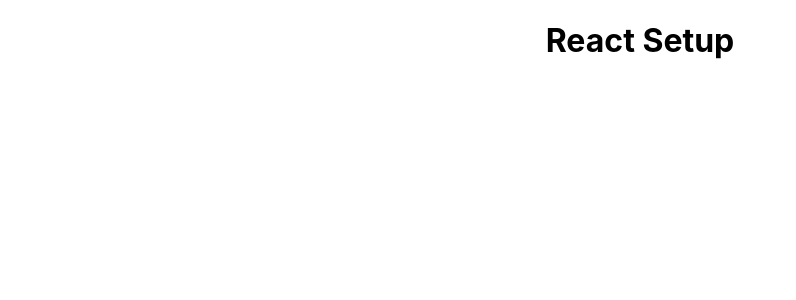
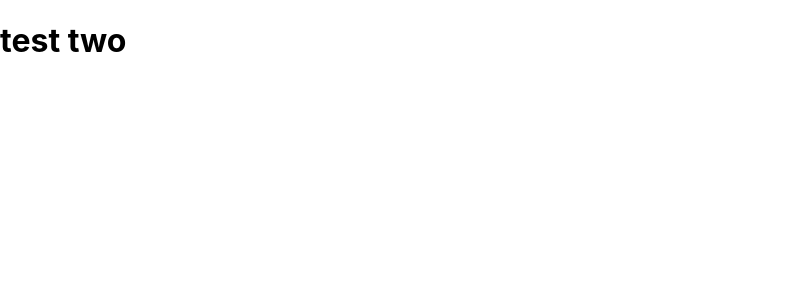
Before and after one commit to ana-liebert/blueprint-assessment, a React (Create React App) app: page /exercise2 in a window 1280 px wide. Shown: the top 300 px of the page, without its empty margins (0-796 px from the left). Built offline with nearby package versions, Linux system fonts and the light colour scheme.

Commit message:
routing established

```diff
--- a/package.json
+++ b/package.json
@@ -8,6 +8,7 @@
     "@testing-library/user-event": "^13.5.0",
     "react": "^18.2.0",
     "react-dom": "^18.2.0",
+    "react-router-dom": "^6.3.0",
     "react-scripts": "5.0.1",
     "web-vitals": "^2.1.4"
   },
--- /dev/null
+++ b/src/components/Exercise1.js
@@ -0,0 +1,7 @@
+const Exercise1 = () => {
+    return (
+        <h1>test</h1>
+    )
+}
+
+export default Exercise1
--- /dev/null
+++ b/src/components/Exercise2.js
@@ -0,0 +1,7 @@
+const Exercise2 = () => {
+    return (
+        <h1>test two</h1>
+    )
+}
+
+export default Exercise2
--- a/src/index.js
+++ b/src/index.js
@@ -3,12 +3,21 @@
 import './index.css';
 import App from './App';
 import reportWebVitals from './reportWebVitals';
+import {BrowserRouter as Router, Route, Routes} from "react-router-dom";
+import Exercise1 from './components/Exercise1';
+import Exercise2 from './components/Exercise2';
 
 const root = ReactDOM.createRoot(document.getElementById('root'));
 root.render(
+  <Router>
   <React.StrictMode>
-    <App />
+    <Routes>
+    <Route path="" element={<App/>} />
+    <Route path="/exercise1" element={<Exercise1/>} />
+    <Route path="/exercise2" element={<Exercise2/>} />
+    </Routes>
   </React.StrictMode>
+  </Router>
 );
 
 // If you want to start measuring performance in your app, pass a function
```
Also changed, not shown: 1 other file (tests, documents, lock files or other folders).
